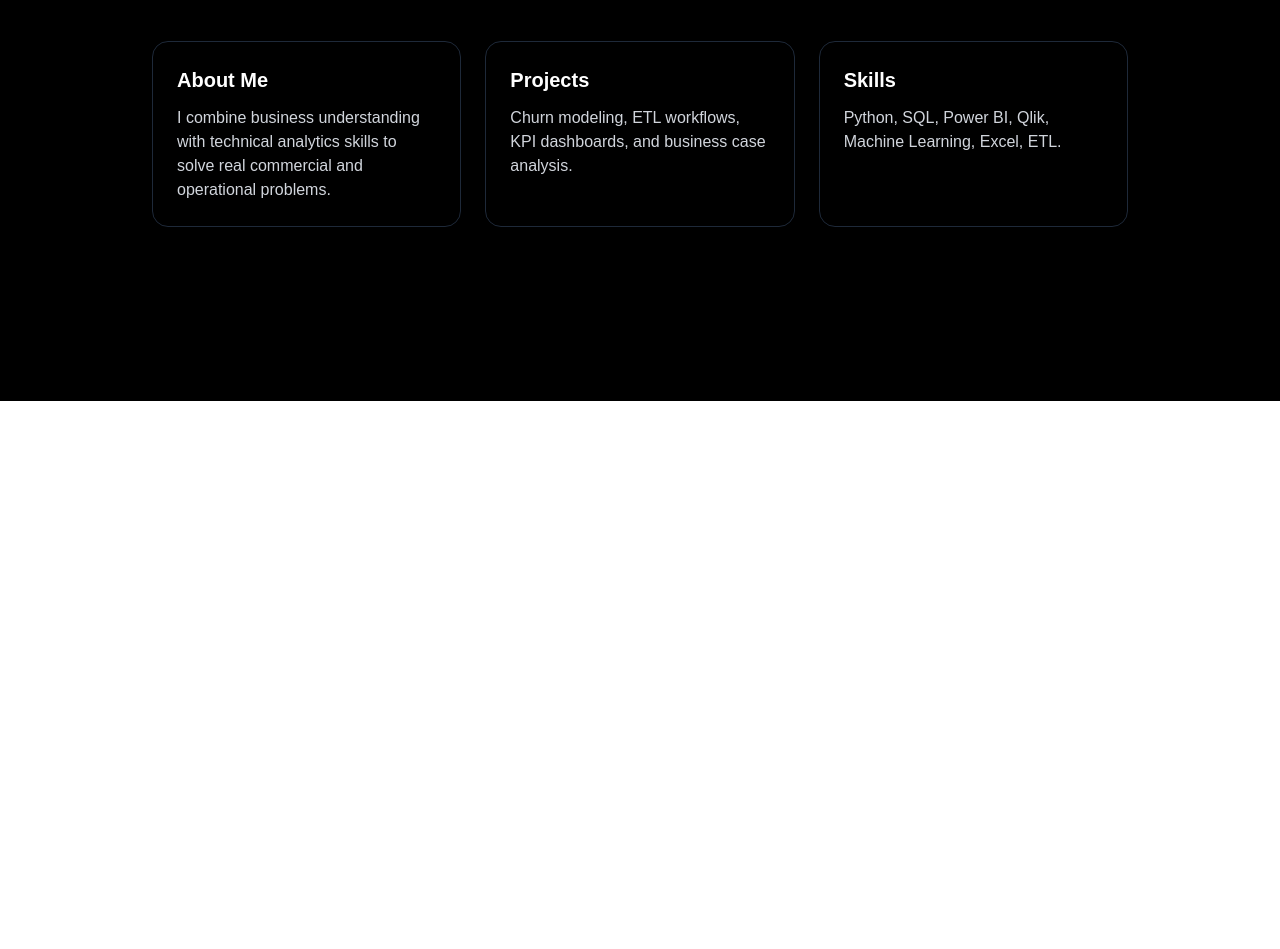
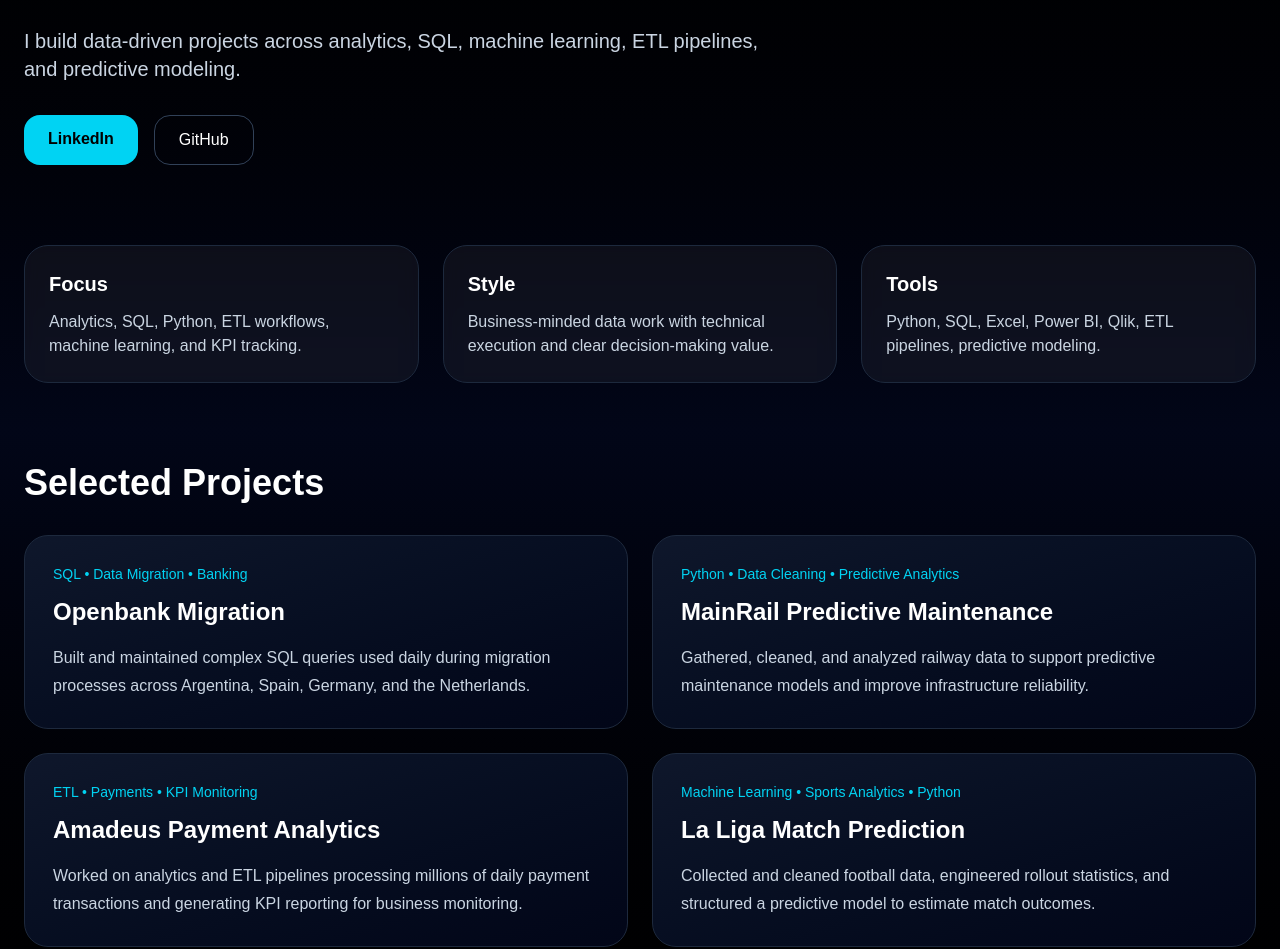
Before and after one commit to rkcpablo/pablo-portafolio, a Next.js app: page / in a window 1280 px wide. Shown: the part 399-1348 px from the top of the page. Before the commit the page ends 800 px from the top, so only its background shows below. Built offline with nearby package versions, Linux system fonts and the light colour scheme.

Commit message:
Redesigned portfolio homepage

```diff
--- a/app/page.tsx
+++ b/app/page.tsx
@@ -1,59 +1,112 @@
 export default function Home() {
+  const projects = [
+    {
+      title: "Openbank Migration",
+      subtitle: "SQL • Data Migration • Banking",
+      description:
+        "Built and maintained complex SQL queries used daily during migration processes across Argentina, Spain, Germany, and the Netherlands.",
+    },
+    {
+      title: "MainRail Predictive Maintenance",
+      subtitle: "Python • Data Cleaning • Predictive Analytics",
+      description:
+        "Gathered, cleaned, and analyzed railway data to support predictive maintenance models and improve infrastructure reliability.",
+    },
+    {
+      title: "Amadeus Payment Analytics",
+      subtitle: "ETL • Payments • KPI Monitoring",
+      description:
+        "Worked on analytics and ETL pipelines processing millions of daily payment transactions and generating KPI reporting for business monitoring.",
+    },
+    {
+      title: "La Liga Match Prediction",
+      subtitle: "Machine Learning • Sports Analytics • Python",
+      description:
+        "Collected and cleaned football data, engineered rollout statistics, and structured a predictive model to estimate match outcomes.",
+    },
+    {
+      title: "NBA Salary Prediction",
+      subtitle: "Data Analysis • Modeling • Sports Data",
+      description:
+        "Gathered, cleaned, and analyzed NBA player statistics to understand how on-court performance patterns relate to salary levels.",
+    },
+  ];
+
   return (
-    <main className="min-h-screen bg-black text-white">
-      <section className="max-w-5xl mx-auto px-6 py-20">
-        <p className="text-sm uppercase tracking-[0.2em] text-gray-400 mb-4">
-          Portfolio
+    <main className="min-h-screen bg-gradient-to-b from-black via-slate-950 to-black text-white">
+      <section className="max-w-7xl mx-auto px-6 py-16 md:py-24">
+        <div className="mb-20">
+          <p className="text-sm uppercase tracking-[0.25em] text-cyan-400 mb-4">
+            Pablo Khouri
           </p>
 
-        <h1 className="text-5xl md:text-7xl font-bold leading-tight mb-6">
-          Pablo Khouri
+          <h1 className="text-5xl md:text-7xl font-bold leading-tight max-w-4xl mb-6">
+            Data projects with real business and analytical depth.
           </h1>
 
-        <p className="text-xl text-gray-300 max-w-2xl mb-10">
-          Data professional focused on analytics, SQL, Python,
-          machine learning and ETLs.
+          <p className="text-lg md:text-xl text-slate-300 max-w-3xl mb-8">
+            I build data-driven projects across analytics, SQL, machine
+            learning, ETL pipelines, and predictive modeling.
           </p>
 
-        <div className="flex gap-4 mb-16">
+          <div className="flex flex-wrap gap-4">
             <a
-            href="https://www.linkedin.com/in/pablo-khouri-189427222/"
+              href="https://www.linkedin.com/in/YOUR-LINKEDIN"
               target="_blank"
-            className="px-6 py-3 bg-white text-black rounded-xl font-medium"
+              className="px-6 py-3 rounded-2xl bg-cyan-400 text-black font-semibold hover:scale-105 transition"
             >
               LinkedIn
             </a>
             <a
-            href="https://github.com"
+              href="https://github.com/rkcpablo"
               target="_blank"
-            className="px-6 py-3 border border-gray-700 rounded-xl font-medium"
+              className="px-6 py-3 rounded-2xl border border-slate-700 hover:bg-slate-900 transition"
             >
               GitHub
             </a>
           </div>
+        </div>
 
-        <div className="grid md:grid-cols-3 gap-6">
-          <div className="p-6 border border-gray-800 rounded-2xl">
-            <h2 className="text-xl font-semibold mb-3">About Me</h2>
-            <p className="text-gray-300">
-              I combine business understanding with technical analytics skills
-              to solve real commercial and operational problems.
+        <div className="grid md:grid-cols-3 gap-6 mb-20">
+          <div className="rounded-3xl border border-slate-800 bg-white/5 backdrop-blur-sm p-6">
+            <h2 className="text-xl font-semibold mb-3">Focus</h2>
+            <p className="text-slate-300">
+              Analytics, SQL, Python, ETL workflows, machine learning, and KPI
+              tracking.
             </p>
           </div>
 
-          <div className="p-6 border border-gray-800 rounded-2xl">
-            <h2 className="text-xl font-semibold mb-3">Projects</h2>
-            <p className="text-gray-300">
-              Churn modeling, ETL workflows, KPI dashboards, and business case
-              analysis.
+          <div className="rounded-3xl border border-slate-800 bg-white/5 backdrop-blur-sm p-6">
+            <h2 className="text-xl font-semibold mb-3">Style</h2>
+            <p className="text-slate-300">
+              Business-minded data work with technical execution and clear
+              decision-making value.
             </p>
           </div>
 
-          <div className="p-6 border border-gray-800 rounded-2xl">
-            <h2 className="text-xl font-semibold mb-3">Skills</h2>
-            <p className="text-gray-300">
-              Python, SQL, Power BI, Qlik, Machine Learning, Excel, ETL.
+          <div className="rounded-3xl border border-slate-800 bg-white/5 backdrop-blur-sm p-6">
+            <h2 className="text-xl font-semibold mb-3">Tools</h2>
+            <p className="text-slate-300">
+              Python, SQL, Excel, Power BI, Qlik, ETL pipelines, predictive
+              modeling.
             </p>
+          </div>
+        </div>
+
+        <div>
+          <h2 className="text-3xl md:text-4xl font-bold mb-8">Selected Projects</h2>
+
+          <div className="grid md:grid-cols-2 gap-6">
+            {projects.map((project, index) => (
+              <div
+                key={index}
+                className="rounded-3xl border border-slate-800 bg-gradient-to-br from-slate-900 to-slate-950 p-7 hover:-translate-y-1 hover:border-cyan-400/40 transition"
+              >
+                <p className="text-sm text-cyan-400 mb-3">{project.subtitle}</p>
+                <h3 className="text-2xl font-semibold mb-4">{project.title}</h3>
+                <p className="text-slate-300 leading-7">{project.description}</p>
+              </div>
+            ))}
           </div>
         </div>
       </section>
```
Lines whose indentation alone changed are shown as unchanged.
